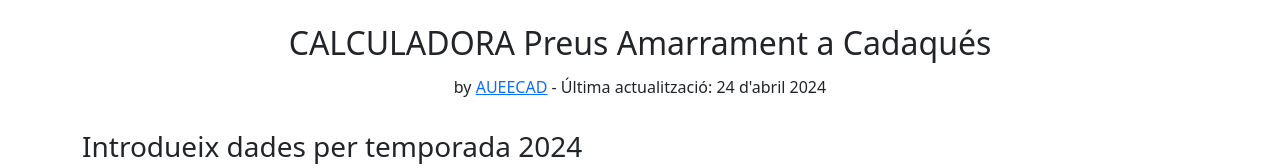
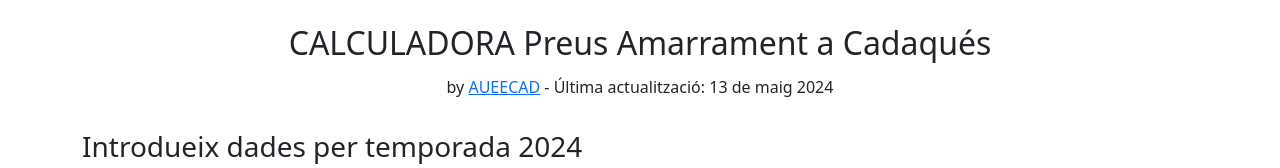
Before and after one commit to marcmp/buoyPriceCalc, a plain HTML site: page index.html in a window 1280 px wide. Shown: the top 168 px of the page. Drawn offline with nearby package versions, Linux system fonts and the light colour scheme; a script that the page names is missing.

Commit message:
Update index.html

```diff
--- a/index.html
+++ b/index.html
@@ -209,7 +209,7 @@ function googleTranslateElementInit() {
   </div>
   <div class="row mt-2">
     <div class="col-12">
-      <h6 class="text-center">by <a href="https://www.aueecad.org">AUEECAD</a> - Última actualització: 24 d'abril 2024</h6>
+      <h6 class="text-center">by <a href="https://www.aueecad.org">AUEECAD</a> - Última actualització: 13 de maig 2024</h6>
     </div>
   </div>
   <div class="row my-4">
```
